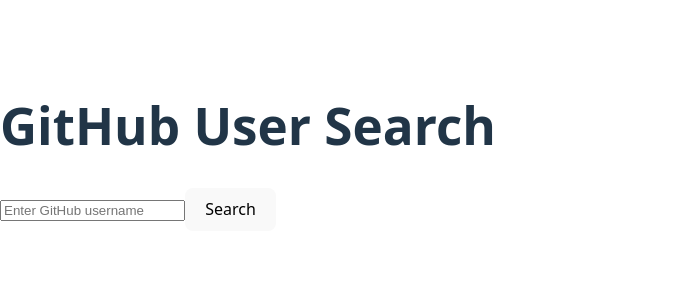
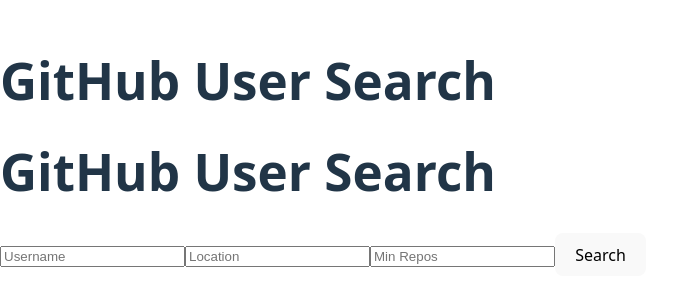
Before and after one commit to Lorna-Gitonga/alx-fe-reactjs, a React app in the folder github-user-search/: page / in a window 1280 px wide. Shown: the part 253-558 px from the top of the page, without its empty margins (0-688 px from the left). Built offline with nearby package versions, Linux system fonts and the light colour scheme; the HTML template or start-up script is replaced by a standard one.

Commit message:
Advancing UI and addded Search Features

```diff
--- a/github-user-search/src/components/Search.jsx
+++ b/github-user-search/src/components/Search.jsx
@@ -1,54 +1,93 @@
 import { useState } from 'react';
-import { fetchUserData } from '../services/githubService';
+import { fetchAdvancedUsers } from '../services/githubService';
 
 export default function Search() {
   const [username, setUsername] = useState('');
-  const [userData, setUserData] = useState(null);
+  const [location, setLocation] = useState('');
+  const [minRepos, setMinRepos] = useState('');
+  const [users, setUsers] = useState([]);
   const [loading, setLoading] = useState(false);
   const [error, setError] = useState('');
 
   const handleSubmit = async (e) => {
     e.preventDefault();
-    if (!username) return;
+
+    if (!username && !location && !minRepos) {
+      setError('Please enter at least one search criteria');
+      return;
+    }
 
     setLoading(true);
     setError('');
-    setUserData(null);
+    setUsers([]);
 
     try {
-      const data = await fetchUserData(username);
-      setUserData(data);
+      const data = await fetchAdvancedUsers({ username, location, minRepos });
+      if (data.items.length === 0) {
+        setError("Looks like we can't find any users matching the criteria");
+      } else {
+        setUsers(data.items);
+      }
     } catch (err) {
-      setError("Looks like we cant find the user"); // <- this is the message you need
+      setError('Error fetching users. Try again later.');
     } finally {
       setLoading(false);
     }
   };
 
   return (
-    <div className="search-container">
-      <form onSubmit={handleSubmit}>
+    <div className="max-w-3xl mx-auto p-4">
+      <h1 className="text-2xl font-bold mb-4">GitHub User Search</h1>
+      <form onSubmit={handleSubmit} className="flex flex-col md:flex-row gap-2 mb-4">
         <input
           type="text"
-          placeholder="Enter GitHub username"
+          placeholder="Username"
           value={username}
           onChange={(e) => setUsername(e.target.value)}
-          className="input"
+          className="border rounded p-2 flex-1"
         />
-        <button type="submit" className="btn">Search</button>
+        <input
+          type="text"
+          placeholder="Location"
+          value={location}
+          onChange={(e) => setLocation(e.target.value)}
+          className="border rounded p-2 flex-1"
+        />
+        <input
+          type="number"
+          placeholder="Min Repos"
+          value={minRepos}
+          onChange={(e) => setMinRepos(e.target.value)}
+          className="border rounded p-2 w-32"
+        />
+        <button type="submit" className="bg-blue-500 text-white px-4 py-2 rounded">
+          Search
+        </button>
       </form>
 
       {loading && <p>Loading...</p>}
-      {error && <p>{error}</p>} {/* <- this ensures the message is displayed */}
-      {userData && (
-        <div className="user-card">
-          <img src={userData.avatar_url} alt={userData.login} width={100} />
-          <h3>{userData.name || userData.login}</h3>
-          <a href={userData.html_url} target="_blank" rel="noopener noreferrer">
-            View Profile
-          </a>
-        </div>
-      )}
+      {error && <p className="text-red-500">{error}</p>}
+
+      <div className="grid grid-cols-1 md:grid-cols-2 gap-4">
+        {users.map((user) => (
+          <div key={user.id} className="border rounded p-4 flex items-center gap-4">
+            <img src={user.avatar_url} alt={user.login} className="w-16 h-16 rounded-full" />
+            <div>
+              <h3 className="font-bold">{user.login}</h3>
+              {user.location && <p>Location: {user.location}</p>}
+              {user.public_repos !== undefined && <p>Repos: {user.public_repos}</p>}
+              <a
+                href={user.html_url}
+                target="_blank"
+                rel="noopener noreferrer"
+                className="text-blue-500 underline"
+              >
+                View Profile
+              </a>
+            </div>
+          </div>
+        ))}
+      </div>
     </div>
   );
 }
--- a/github-user-search/src/services/githubService.js
+++ b/github-user-search/src/services/githubService.js
@@ -1,6 +1,12 @@
 import axios from 'axios';
 
-export const fetchUserData = async (username) => {
-  const response = await axios.get(`https://api.github.com/users/${username}`);
+export const fetchAdvancedUsers = async ({ username, location, minRepos }) => {
+  let query = '';
+
+  if (username) query += `${username} in:login `;
+  if (location) query += `location:${location} `;
+  if (minRepos) query += `repos:>=${minRepos} `;
+
+  const response = await axios.get(`https://api.github.com/search/users?q=${encodeURIComponent(query)}&per_page=20`);
   return response.data;
 };
```
